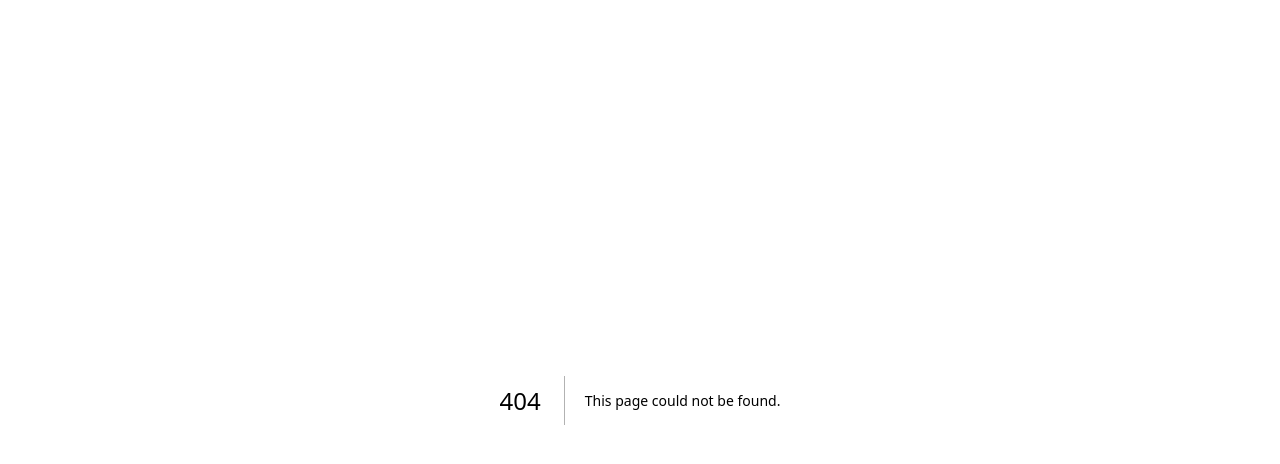
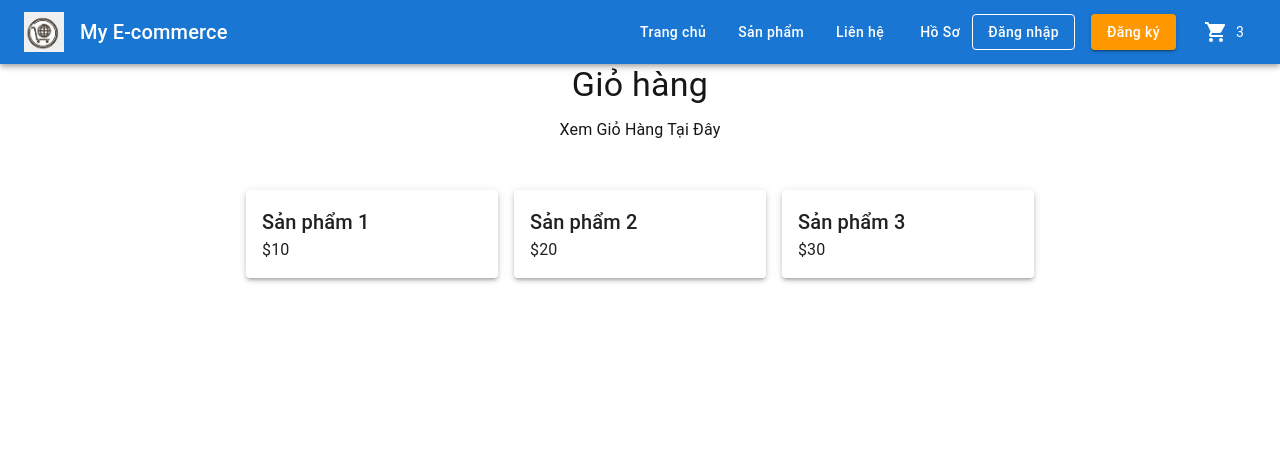
Before and after one commit to TekNix-INTERN/e-commerce, a Next.js app: page /cart in a window 1280 px wide. Before the commit this address had no page. Shown: the top 464 px of the page. Built offline with nearby package versions, Linux system fonts and the light colour scheme.

Commit message:
fix login +

```diff
--- a/src/app/api/auth/[...nextauth]/route.ts
+++ b/src/app/api/auth/[...nextauth]/route.ts
@@ -1,10 +1,8 @@
-// src/app/api/auth/[...nextauth]/route.ts
-
 import NextAuth from 'next-auth';
 import GoogleProvider from 'next-auth/providers/google';
 import FacebookProvider from 'next-auth/providers/facebook';
 
-// Cấu hình NextAuth với Google và Facebook Providers
+
 const authOptions = {
   providers: [
     GoogleProvider({
@@ -16,7 +14,9 @@ const authOptions = {
       clientSecret: process.env.FACEBOOK_CLIENT_SECRET!,
     }),
   ],
-  // Các tùy chọn khác nếu cần
 };
 
-export default NextAuth(authOptions);
+const handler = NextAuth(authOptions);
+
+// Xuất handler cho các phương thức GET và POST
+export { handler as GET, handler as POST };
--- /dev/null
+++ b/src/app/cart/page.tsx
@@ -0,0 +1,49 @@
+import React from "react";
+import Header from "../../components/Header";
+import {
+  Typography,
+  Container,
+  Grid,
+  Paper,
+  Box,
+} from "@mui/material";
+
+const items = [
+  { id: 1, name: 'Sản phẩm 1', price: '$10' },
+  { id: 2, name: 'Sản phẩm 2', price: '$20' },
+  { id: 3, name: 'Sản phẩm 3', price: '$30' },
+];
+
+const Cart=()=> {
+  return (
+    <>
+      <Header />
+      <Container maxWidth="md">
+        <Typography variant="h4" component="h1" align="center" gutterBottom>
+          Giỏ hàng
+        </Typography>
+        <Typography variant="body1" align="center" paragraph>
+          Xem Giỏ Hàng Tại Đây
+        </Typography>
+        <Grid container spacing={4}>
+          <Grid item xs={12}>
+            <Box sx={{ p: 4 }}>
+              <Grid container spacing={2}>
+                {items.map((item) => (
+                  <Grid item xs={12} sm={6} md={4} key={item.id}>
+                    <Paper elevation={3} sx={{ padding: 2 }}>
+                      <Typography variant="h6">{item.name}</Typography>
+                      <Typography variant="body1">{item.price}</Typography>
+                    </Paper>
+                  </Grid>
+                ))}
+              </Grid>
+            </Box>
+          </Grid>
+        </Grid>
+      </Container>
+
+    </>
+  );
+}
+export default Cart;
--- a/src/app/login/page.tsx
+++ b/src/app/login/page.tsx
@@ -21,12 +21,12 @@ import { signIn } from "next-auth/react";
 
 // Định nghĩa màu sắc
 const colors = {
-  primary: "#1976d2", // Màu xanh dương chính
-  secondary: "#dc004e", // Màu hồng đậm
-  background: "", // Màu nền
-  textPrimary: "#000", // Màu chữ chính
-  textSecondary: "#fff", // Màu chữ phụ
-  border: "#e0e0e0" // Màu viền
+  primary: "#1976d2",
+  secondary: "#dc004e",
+  background: "",
+  textPrimary: "#000",
+  textSecondary: "#fff",
+  border: "#e0e0e0"
 };
 
 const Card = styled(MuiCard)(({ theme }) => ({
@@ -40,7 +40,7 @@ const Card = styled(MuiCard)(({ theme }) => ({
   borderRadius: theme.shape.borderRadius
 }));
 
-export default function SignInCard() {
+export default function LoginCard() {
   return (
     <Box
       sx={{
@@ -147,6 +147,7 @@ export default function SignInCard() {
             fullWidth
             variant="outlined"
             startIcon={<FacebookIcon />}
+            onClick={() => signIn('facebook')}
             sx={{ color: colors.textPrimary, borderColor: colors.primary }}
           >
             Đăng nhập với Facebook
--- a/src/app/profile/page.tsx
+++ b/src/app/profile/page.tsx
@@ -1,4 +1,3 @@
-// app/profile/page.tsx
 import {
     Container,
     Box,
--- a/src/components/Header.tsx
+++ b/src/components/Header.tsx
@@ -46,12 +46,12 @@ const Header = () => {
           </Link>
 
           {/* Biểu tượng giỏ hàng */}
-          <Button color="inherit" sx={{ textTransform: 'none' }}>
+         <Link href="/cart"> <Button color="inherit" sx={{ textTransform: 'none' }}>
             <ShoppingCartIcon />
             <Typography variant="body2" sx={{ ml: 1 }}>
               3
             </Typography>
-          </Button>
+          </Button></Link>
         </Box>
       </Toolbar>
     </AppBar>
```
